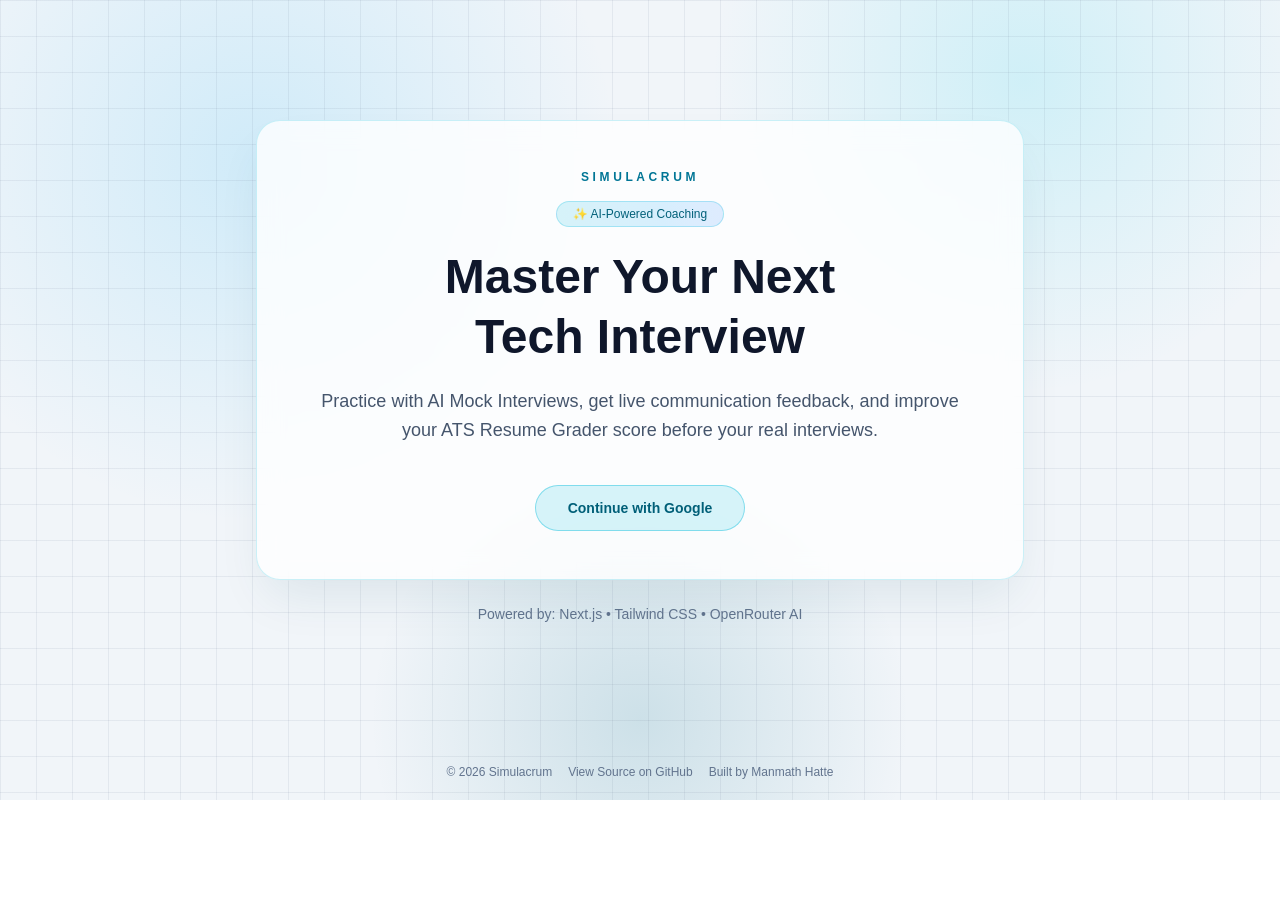
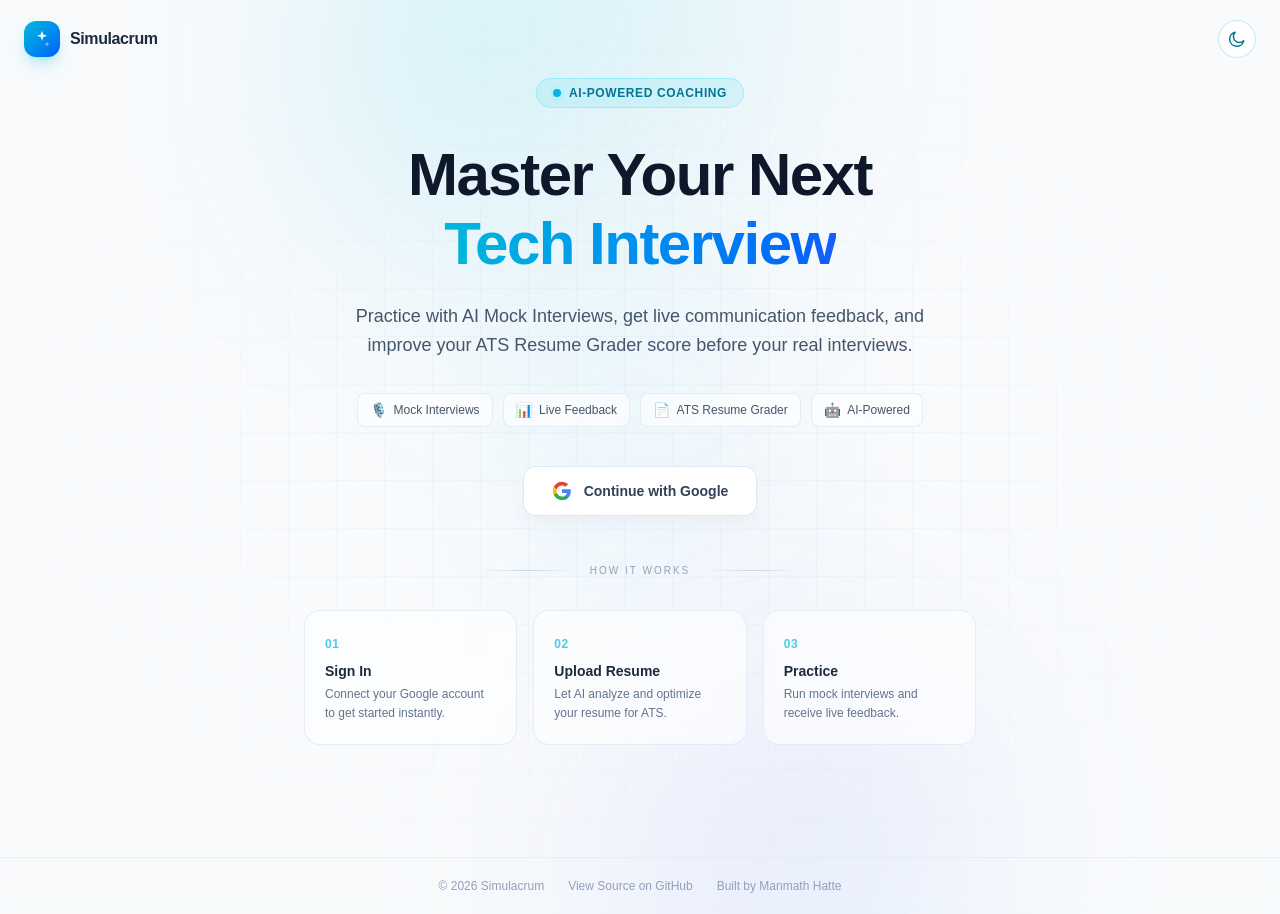
Before and after one commit to manmathbh/simulacrum, a Next.js app: page /login in a window 1280 px wide. Before the commit the page ends 800 px from the top, so only its background shows below. Built offline with nearby package versions, Linux system fonts and the light colour scheme; no server answers.

Commit message:
Login landpage updated and added features

```diff
--- a/app/globals.css
+++ b/app/globals.css
@@ -24,3 +24,26 @@ body {
   color: var(--foreground);
   font-family: Arial, Helvetica, sans-serif;
 }
+
+@keyframes float-slow {
+  0%, 100% {
+    transform: translateY(0) scale(1);
+  }
+  33% {
+    transform: translateY(-20px) scale(1.02);
+  }
+  66% {
+    transform: translateY(10px) scale(0.98);
+  }
+}
+
+@keyframes soft-pulse {
+  0%, 100% {
+    opacity: 0.4;
+    transform: scale(1);
+  }
+  50% {
+    opacity: 0.7;
+    transform: scale(1.05);
+  }
+}
--- a/app/login/page.tsx
+++ b/app/login/page.tsx
@@ -2,78 +2,218 @@
 
 import Link from "next/link";
 import { signIn, useSession } from "next-auth/react";
+import { ThemeToggle } from "@/app/components/theme-toggle";
+
+function GoogleIcon() {
+  return (
+    <svg className="h-5 w-5" viewBox="0 0 24 24" aria-hidden="true">
+      <path
+        d="M22.56 12.25c0-.78-.07-1.53-.2-2.25H12v4.26h5.92a5.06 5.06 0 0 1-2.2 3.32v2.77h3.57c2.08-1.92 3.28-4.74 3.28-8.1Z"
+        fill="#4285F4"
+      />
+      <path
+        d="M12 23c2.97 0 5.46-.98 7.28-2.66l-3.57-2.77c-.98.66-2.23 1.06-3.71 1.06-2.86 0-5.29-1.93-6.16-4.53H2.18v2.84C3.99 20.53 7.7 23 12 23Z"
+        fill="#34A853"
+      />
+      <path
+        d="M5.84 14.09c-.22-.66-.35-1.36-.35-2.09s.13-1.43.35-2.09V7.07H2.18C1.43 8.55 1 10.22 1 12s.43 3.45 1.18 4.93l2.85-2.22.81-.62Z"
+        fill="#FBBC05"
+      />
+      <path
+        d="M12 5.38c1.62 0 3.06.56 4.21 1.64l3.15-3.15C17.45 2.09 14.97 1 12 1 7.7 1 3.99 3.47 2.18 7.07l3.66 2.84c.87-2.6 3.3-4.53 6.16-4.53Z"
+        fill="#EA4335"
+      />
+    </svg>
+  );
+}
+
+function SparkleIcon({ className }: { className?: string }) {
+  return (
+    <svg className={className} viewBox="0 0 24 24" fill="none" aria-hidden="true">
+      <path
+        d="M12 2l1.5 4.5L18 8l-4.5 1.5L12 14l-1.5-4.5L6 8l4.5-1.5L12 2z"
+        fill="currentColor"
+      />
+      <path
+        d="M18 15l.75 2.25L21 18l-2.25.75L18 21l-.75-2.25L15 18l2.25-.75L18 15z"
+        fill="currentColor"
+        opacity="0.6"
+      />
+    </svg>
+  );
+}
 
 export default function LoginPage() {
   const { data: session, status } = useSession();
   const isAuthenticated = status === "authenticated";
 
   return (
-    <main className="relative flex min-h-screen flex-col overflow-hidden bg-slate-100 text-slate-900 dark:bg-slate-950 dark:text-slate-100">
-      <div className="pointer-events-none absolute inset-0 bg-[radial-gradient(circle_at_20%_20%,rgba(56,189,248,0.18),transparent_30%),radial-gradient(circle_at_80%_10%,rgba(34,211,238,0.16),transparent_25%),radial-gradient(circle_at_50%_90%,rgba(14,116,144,0.16),transparent_28%)]" />
-      <div className="pointer-events-none absolute inset-0 bg-[linear-gradient(to_right,rgba(100,116,139,0.1)_1px,transparent_1px),linear-gradient(to_bottom,rgba(100,116,139,0.1)_1px,transparent_1px)] bg-[size:36px_36px] dark:bg-[linear-gradient(to_right,rgba(148,163,184,0.08)_1px,transparent_1px),linear-gradient(to_bottom,rgba(148,163,184,0.08)_1px,transparent_1px)]" />
+    <main className="relative flex min-h-screen flex-col overflow-hidden bg-slate-50 text-slate-900 selection:bg-cyan-500/25 dark:bg-slate-950 dark:text-slate-100">
+      {/* Animated gradient orbs */}
+      <div className="pointer-events-none absolute inset-0">
+        <div className="absolute -top-40 left-1/4 h-[500px] w-[500px] animate-[float-slow_12s_ease-in-out_infinite] rounded-full bg-gradient-to-br from-cyan-400/20 via-cyan-500/10 to-transparent blur-[100px] dark:from-cyan-500/15 dark:via-cyan-600/8" />
+        <div className="absolute -bottom-32 right-1/4 h-[400px] w-[400px] animate-[float-slow_10s_ease-in-out_infinite_2s] rounded-full bg-gradient-to-tl from-blue-400/20 via-indigo-400/10 to-transparent blur-[100px] dark:from-blue-500/12 dark:via-indigo-500/8" />
+        <div className="absolute left-1/2 top-1/2 h-[300px] w-[300px] -translate-x-1/2 -translate-y-1/2 animate-[soft-pulse_8s_ease-in-out_infinite] rounded-full bg-gradient-to-r from-cyan-400/8 to-blue-400/8 blur-[80px] dark:from-cyan-500/5 dark:to-blue-500/5" />
+      </div>
 
-      <section className="relative mx-auto flex w-full max-w-6xl flex-1 items-center justify-center px-6 py-14">
-        <div className="w-full max-w-3xl text-center">
-          <div className="rounded-3xl border border-cyan-500/20 bg-white/80 p-8 shadow-2xl shadow-cyan-900/10 backdrop-blur-md dark:bg-slate-900/70 sm:p-12">
-            <p className="mb-4 text-xs font-semibold uppercase tracking-[0.3em] text-cyan-700 dark:text-cyan-300">
+      {/* Subtle grid overlay */}
+      <div className="pointer-events-none absolute inset-0 bg-[linear-gradient(to_right,rgba(148,163,184,0.06)_1px,transparent_1px),linear-gradient(to_bottom,rgba(148,163,184,0.06)_1px,transparent_1px)] bg-[size:48px_48px] [mask-image:radial-gradient(ellipse_at_center,black_30%,transparent_70%)] dark:bg-[linear-gradient(to_right,rgba(148,163,184,0.05)_1px,transparent_1px),linear-gradient(to_bottom,rgba(148,163,184,0.05)_1px,transparent_1px)]" />
+
+      {/* Top navigation bar */}
+      <nav className="relative z-20 flex items-center justify-between px-6 py-5">
+        <div className="flex items-center gap-2.5">
+          <div className="flex h-9 w-9 items-center justify-center rounded-xl bg-gradient-to-br from-cyan-500 to-blue-600 shadow-lg shadow-cyan-500/25">
+            <SparkleIcon className="h-5 w-5 text-white" />
+          </div>
+          <span className="text-base font-bold tracking-tight text-slate-800 dark:text-slate-100">
             Simulacrum
-            </p>
-
-            <div className="mb-5 flex justify-center">
-              <span className="rounded-full border border-cyan-500/25 bg-gradient-to-r from-cyan-500/15 to-blue-500/15 px-4 py-1 text-xs font-medium text-cyan-800 dark:text-cyan-200">
-                ✨ AI-Powered Coaching
           </span>
         </div>
+        <ThemeToggle />
+      </nav>
 
-            <h1 className="text-balance text-4xl font-semibold leading-tight text-slate-900 dark:text-slate-100 sm:text-5xl">
-              Master Your Next Tech Interview
+      {/* Hero section */}
+      <section className="relative z-10 mx-auto flex w-full max-w-6xl flex-1 flex-col items-center justify-center px-6 pb-20 sm:pb-28">
+        <div className="w-full max-w-2xl text-center">
+          {/* Badge */}
+          <div className="mb-8 inline-flex items-center gap-2 rounded-full border border-cyan-300/40 bg-cyan-400/10 px-4 py-1.5 text-xs font-semibold uppercase tracking-wider text-cyan-700 backdrop-blur-sm dark:border-cyan-500/25 dark:bg-cyan-500/10 dark:text-cyan-300">
+            <span className="relative flex h-2 w-2">
+              <span className="absolute inline-flex h-full w-full animate-ping rounded-full bg-cyan-400 opacity-75" />
+              <span className="relative inline-flex h-2 w-2 rounded-full bg-cyan-500" />
+            </span>
+            AI-Powered Coaching
+          </div>
+
+          {/* Headline */}
+          <h1 className="text-balance text-4xl font-bold leading-[1.15] tracking-tight text-slate-900 sm:text-5xl lg:text-6xl dark:text-slate-50">
+            Master Your Next
+            <span className="bg-gradient-to-r from-cyan-500 to-blue-600 bg-clip-text text-transparent">
+              {" "}Tech Interview
+            </span>
           </h1>
 
-            <p className="mx-auto mt-5 max-w-2xl text-pretty text-base leading-relaxed text-slate-600 dark:text-slate-300 sm:text-lg">
+          {/* Subtitle */}
+          <p className="mx-auto mt-6 max-w-xl text-pretty text-base leading-relaxed text-slate-600 sm:text-lg dark:text-slate-400">
             Practice with AI Mock Interviews, get live communication feedback,
             and improve your ATS Resume Grader score before your real
             interviews.
           </p>
 
+          {/* Feature pills */}
+          <div className="mt-8 flex flex-wrap items-center justify-center gap-2.5">
+            {[
+              { icon: "🎙️", label: "Mock Interviews" },
+              { icon: "📊", label: "Live Feedback" },
+              { icon: "📄", label: "ATS Resume Grader" },
+              { icon: "🤖", label: "AI-Powered" },
+            ].map(({ icon, label }) => (
+              <span
+                key={label}
+                className="inline-flex items-center gap-1.5 rounded-lg border border-slate-200/80 bg-white/60 px-3 py-1.5 text-xs font-medium text-slate-600 backdrop-blur-sm transition-colors hover:border-cyan-300/40 hover:bg-cyan-50/50 dark:border-slate-700/80 dark:bg-slate-800/60 dark:text-slate-300 dark:hover:border-cyan-600/40 dark:hover:bg-cyan-950/30"
+              >
+                <span className="text-sm">{icon}</span>
+                {label}
+              </span>
+            ))}
+          </div>
+
+          {/* Auth status */}
           {isAuthenticated && (
-              <p className="mt-6 text-sm text-slate-600 dark:text-slate-300">
+            <p className="mt-4 text-sm font-medium text-emerald-600 dark:text-emerald-400">
               Signed in as {session.user?.name ?? "your account"}
             </p>
           )}
 
+          {/* CTA Buttons */}
           <div className="mt-10 flex flex-wrap items-center justify-center gap-3">
             <button
               type="button"
               onClick={() => signIn("google", { callbackUrl: "/" })}
-                className="inline-flex items-center justify-center rounded-full border border-cyan-500/40 bg-cyan-500/15 px-8 py-3 text-sm font-semibold text-cyan-800 transition hover:bg-cyan-500/25 dark:text-cyan-100"
+              className="inline-flex items-center gap-3 rounded-xl bg-white px-7 py-3.5 text-sm font-semibold text-slate-700 shadow-lg shadow-slate-200/50 ring-1 ring-slate-200 transition-all duration-200 hover:scale-[1.02] hover:shadow-xl hover:shadow-cyan-500/10 hover:ring-cyan-300/50 active:scale-[0.98] dark:bg-slate-800 dark:text-slate-200 dark:shadow-slate-900/50 dark:ring-slate-700 dark:hover:shadow-cyan-500/5 dark:hover:ring-cyan-600/40"
             >
+              <GoogleIcon />
               Continue with Google
             </button>
 
             {isAuthenticated && (
               <Link
                 href="/"
-                  className="inline-flex items-center justify-center rounded-full border border-slate-300/70 bg-white px-8 py-3 text-sm font-semibold text-slate-700 transition hover:bg-slate-100 dark:border-slate-700 dark:bg-slate-900 dark:text-slate-200 dark:hover:bg-slate-800"
+                className="group inline-flex items-center justify-center rounded-xl bg-gradient-to-r from-cyan-500 to-blue-600 px-7 py-3.5 text-sm font-semibold text-white shadow-lg shadow-cyan-500/25 transition-all duration-200 hover:scale-[1.02] hover:shadow-xl hover:shadow-cyan-500/40 active:scale-[0.98]"
               >
                 Continue to Dashboard
+                <svg
+                  className="ml-2 h-4 w-4 transition-transform group-hover:translate-x-0.5"
+                  viewBox="0 0 16 16"
+                  fill="none"
+                  aria-hidden="true"
+                >
+                  <path
+                    d="M3 8h10M9 4l4 4-4 4"
+                    stroke="currentColor"
+                    strokeWidth="1.8"
+                    strokeLinecap="round"
+                    strokeLinejoin="round"
+                  />
+                </svg>
               </Link>
             )}
           </div>
+
+          {/* Separator */}
+          <div className="mx-auto mt-12 flex max-w-xs items-center gap-4">
+            <div className="h-px flex-1 bg-gradient-to-r from-transparent via-slate-300 to-transparent dark:via-slate-700" />
+            <span className="text-[10px] font-medium uppercase tracking-[0.2em] text-slate-400 dark:text-slate-500">
+              How it works
+            </span>
+            <div className="h-px flex-1 bg-gradient-to-r from-transparent via-slate-300 to-transparent dark:via-slate-700" />
           </div>
 
-          <p className="mt-6 text-center text-sm text-slate-500 dark:text-slate-400">
-            Powered by: Next.js • Tailwind CSS • OpenRouter AI
+          {/* Steps */}
+          <div className="mt-8 grid gap-4 sm:grid-cols-3">
+            {[
+              {
+                step: "01",
+                title: "Sign In",
+                desc: "Connect your Google account to get started instantly.",
+              },
+              {
+                step: "02",
+                title: "Upload Resume",
+                desc: "Let AI analyze and optimize your resume for ATS.",
+              },
+              {
+                step: "03",
+                title: "Practice",
+                desc: "Run mock interviews and receive live feedback.",
+              },
+            ].map(({ step, title, desc }) => (
+              <div
+                key={step}
+                className="group rounded-2xl border border-slate-200/80 bg-white/60 p-5 text-left backdrop-blur-sm transition-all duration-200 hover:-translate-y-0.5 hover:border-cyan-300/40 hover:shadow-lg hover:shadow-cyan-500/5 dark:border-slate-700/80 dark:bg-slate-800/60 dark:hover:border-cyan-600/40"
+              >
+                <span className="text-xs font-bold tracking-wider text-cyan-500 opacity-70">
+                  {step}
+                </span>
+                <h3 className="mt-1.5 text-sm font-semibold text-slate-800 dark:text-slate-100">
+                  {title}
+                </h3>
+                <p className="mt-1 text-xs leading-relaxed text-slate-500 dark:text-slate-400">
+                  {desc}
                 </p>
+              </div>
+            ))}
+          </div>
         </div>
       </section>
 
-      <footer className="relative z-10 flex items-center justify-center gap-4 px-6 py-5 text-xs text-slate-500 dark:text-slate-400">
+      {/* Footer */}
+      <footer className="relative z-10 flex flex-wrap items-center justify-center gap-x-6 gap-y-2 border-t border-slate-200/60 px-6 py-5 text-xs text-slate-400 backdrop-blur-sm dark:border-slate-800/60 dark:text-slate-500">
         <span>© {new Date().getFullYear()} Simulacrum</span>
         <a
           href="https://github.com/manmathbh/simulacrum"
           target="_blank"
           rel="noopener noreferrer"
-          className="transition hover:text-cyan-700 dark:hover:text-cyan-300"
+          className="transition-colors hover:text-cyan-600 dark:hover:text-cyan-400"
         >
           View Source on GitHub
         </a>
@@ -81,7 +221,7 @@ export default function LoginPage() {
           href="https://manmathportfolio.vercel.app"
           target="_blank"
           rel="noopener noreferrer"
-          className="transition hover:text-cyan-700 dark:hover:text-cyan-300"
+          className="transition-colors hover:text-cyan-600 dark:hover:text-cyan-400"
         >
           Built by Manmath Hatte
         </a>
```
Lines whose indentation alone changed are shown as unchanged.
